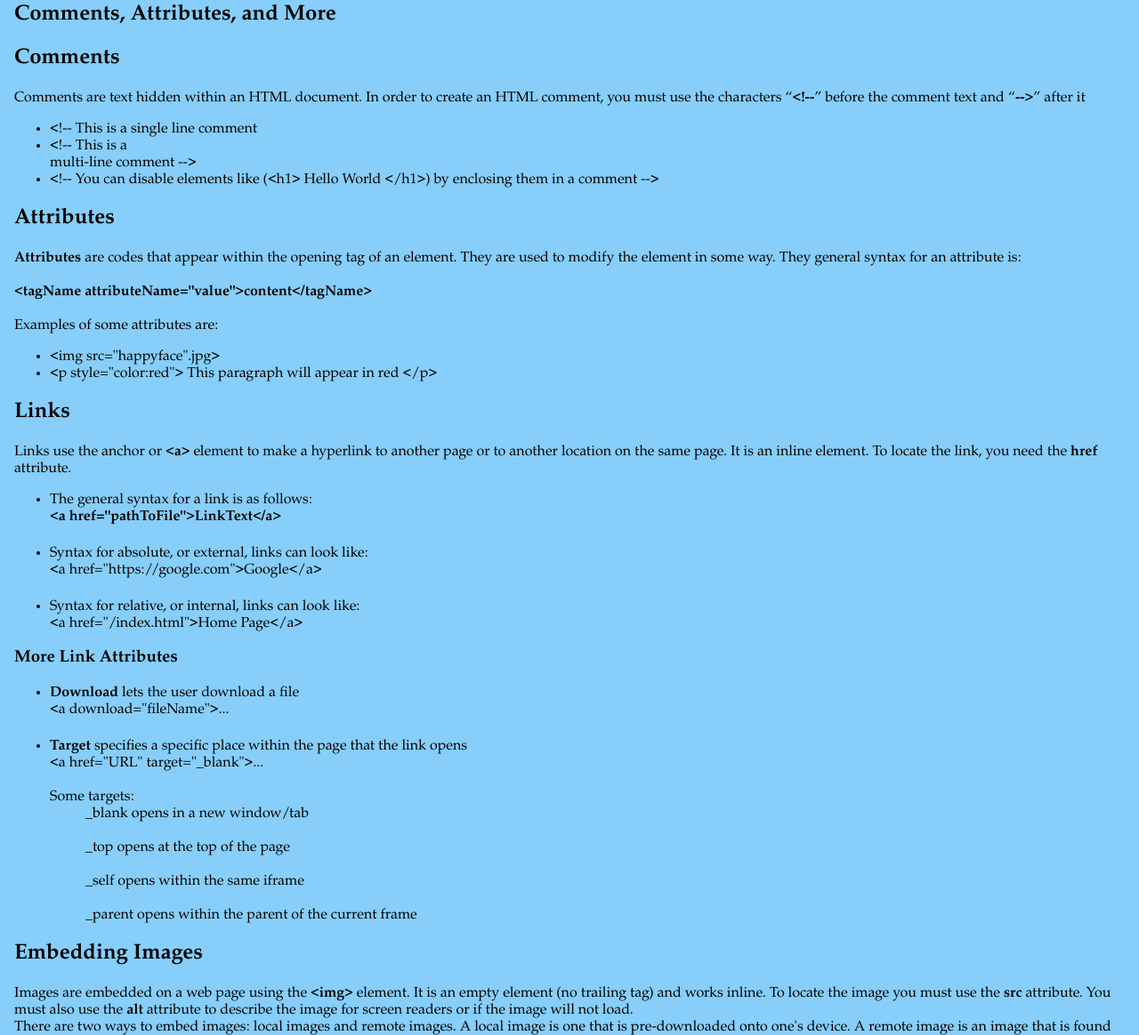
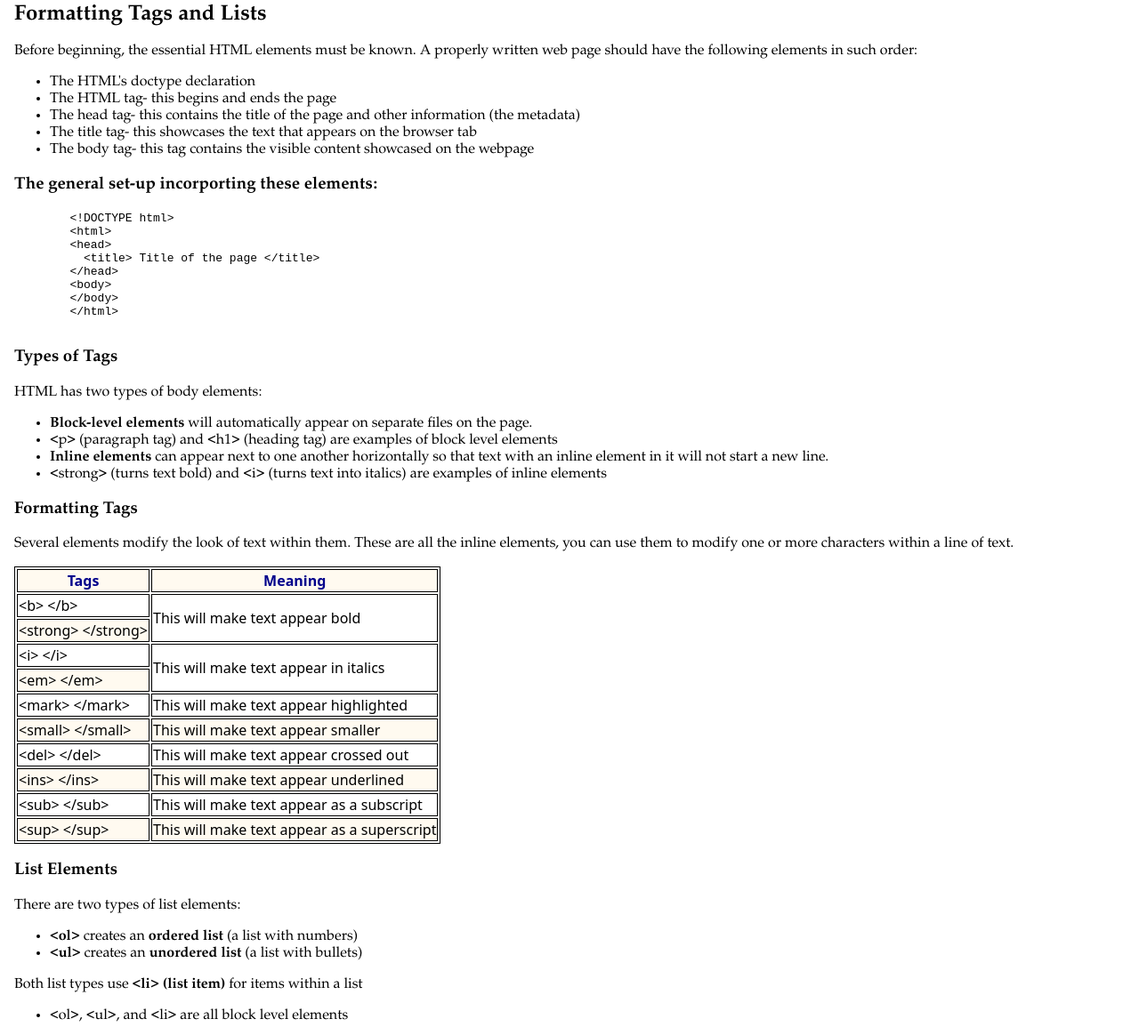
Before and after one commit to cynthias94/Unit_C2_Project_CynthiaShujana, a website: page lesson2.html in a window 1280 px wide. Shown: the part 86-1250 px from the top of the page at 89% size. Drawn offline with Linux system fonts and the light colour scheme.

Commit message:
commit and push

```diff
--- a/lesson2.html
+++ b/lesson2.html
@@ -2,75 +2,111 @@
 <html lang="en">
   <head>
     <title>Lesson 2</title>
+    <style>
+      table,th,td {
+        border: 1px solid black;
+      }
+      tr:nth-child(odd) {
+        background-color: floralwhite
+      }
+    </style>
     <meta charset="UTF-8">
     <meta name="viewport" content="width=device-width">
     <link rel="stylesheet" href="styles.css">
     <script type="module" src="script.js"></script>
   </head>
-    <body style="background-color:lightskyblue;">
     <nav>
       <a href="/">Home</a>
       <a href="/lesson2.html" aria-current="page">Lesson 2</a>
-       <a href="lesson3.html">Lesson 3</a>
+      <a href="lesson3.html">Lesson 3</a>
     </nav>
     <main>
-      <h1 style= "color:black;font-family:garamond;">Comments, Attributes, and More</h1>
-      <h2 style= "color:black;font-family:garamond;">Comments</h2>
-      <p style= "color:black;font-family:garamond;">Comments are text hidden within an HTML document. In order to create an HTML comment, you must use the characters “<b>&lt;!--</b>” before the comment text and “<b>--></b>” after it</p>
+      <h1 style= "color:black;font-family:garamond;">Formatting Tags and Lists</h1>
+      <p style= "color:black;font-family:garamond;">Before beginning, the essential HTML elements must be known. A properly written web page should have the following elements in such order:
+      </p>
       <ul>
-        <li style= "color:black;font-family:garamond;">&lt;!-- This is a single line comment</li>
-        <li style= "color:black;font-family:garamond;">&lt;!-- This is a <br> multi-line comment --> </li>
-        <li style= "color:black;font-family:garamond;">&lt;!-- You can disable elements like  (&lt;h1&gt; Hello World &lt;/h1&gt;) by enclosing  them in a comment --></li>
+        <li style= "color:black;font-family:garamond;">The HTML's doctype declaration</li>
+        <li style= "color:black;font-family:garamond;">The HTML tag- this begins and ends the page</li>
+        <li style= "color:black;font-family:garamond;">The head tag- this contains the title of the page and other information (the metadata)</li>
+        <li style= "color:black;font-family:garamond;">The title tag- this showcases the text that appears on the browser tab</li>
+        <li style= "color:black;font-family:garamond;">The body tag- this tag contains the visible content showcased on the webpage</li>
       </ul>
-      <h2 style= "color:black;font-family:garamond;">Attributes</h2>
-      <p style= "color:black;font-family:garamond;"><b>Attributes</b> are codes that appear within the opening tag of an element. They are used to modify the element in some way. They general syntax for an attribute is: <br> <br>
-        <b>&lt;tagName attributeName="value"&gt;content&lt;/tagName&gt;</b> <br> <br>
-      Examples of some attributes are:</p>
+      <h3 style= "color:black;font-family:garamond;"> The general set-up incorporting these elements:</h3>
+      <pre>
+        &lt;!DOCTYPE html&gt;
+        &lt;html&gt;
+        &lt;head&gt;
+          &lt;title&gt; Title of the page &lt;/title&gt;
+        &lt;/head&gt;
+        &lt;body&gt;
+        &lt;/body&gt;
+        &lt;/html&gt;
+      </pre>
+      <h3 style= "color:black;font-family:garamond;">Types of Tags</h3>
+      <p style= "color:black;font-family:garamond;">HTML has two types of body elements:</p>
+        <ul>
+          <li style= "color:black;font-family:garamond;"><b>Block-level elements</b> will automatically appear on separate files on the page. <br> </li>
+          <li style= "color:black;font-family:garamond;">&lt;p&gt; (paragraph tag) and &lt;h1&gt; (heading tag) are examples of block level elements</li>
+          <li style= "color:black;font-family:garamond;"><b>Inline elements</b> can appear next to one another horizontally so that text with an inline element in it will not start a new line.
+</li>
+          <li style= "color:black;font-family:garamond;">&lt;strong&gt; (turns text bold) and &lt;i&gt; (turns text into italics) are examples of inline elements</li>
+        </ul>
+      <h3 style= "color:black;font-family:garamond;">Formatting Tags</h3>
+      <p style= "color:black;font-family:garamond;">Several elements modify the  look of text within them. These are all the inline elements, you can use them to modify one or more characters within a line of text.</p>
+      <table>
+        <tr>
+          <th style="color:darkblue;">Tags</th>
+          <th style="color:darkblue;">Meaning</th>
+        </tr>
+        <tr>
+          <td>&lt;b&gt; &lt;/b&gt;</td>
+          <td rowspan="2">This will make text appear bold</td>
+        </tr>
+        <tr>
+          <td>&lt;strong&gt; &lt;/strong&gt;</td>
+        </tr>
+        <tr>
+          <td>&lt;i&gt; &lt;/i&gt;</td>
+          <td rowspan="2">This will make text appear in italics</td>
+        </tr>
+        <tr>
+          <td>&lt;em&gt; &lt;/em&gt;</td>
+        </tr>
+        <tr>
+          <td>&lt;mark&gt; &lt;/mark&gt;</td>
+          <td>This will make text appear highlighted</td>
+        </tr>
+        <tr>
+          <td>&lt;small&gt; &lt;/small&gt;</td>
+          <td>This will make text appear smaller</td>
+        </tr>
+        <tr>
+          <td>&lt;del&gt; &lt;/del&gt;</td>
+          <td>This  will make text appear crossed out</td>
+        </tr>
+        <tr>
+          <td>&lt;ins&gt; &lt;/ins&gt;</td>
+          <td>This will make text appear underlined</td>
+        </tr>
+        <tr>
+          <td>&lt;sub&gt; &lt;/sub&gt;</td>
+          <td>This will make text appear as a subscript</td>
+        </tr>
+        <tr>
+          <td>&lt;sup&gt; &lt;/sup&gt;</td>
+          <td>This will make text appear as a superscript</td>
+        </tr>
+      </table>
+      <h3 style= "color:black;font-family:garamond;">List Elements</h3>
+      <p style= "color:black;font-family:garamond;">There are two types of list elements:</p>
       <ul>
-        <li style= "color:black;font-family:garamond;">&lt;img src="happyface".jpg&gt;</li>
-        <li style= "color:black;font-family:garamond;">&lt;p style="color:red"&gt; This paragraph will appear in red &lt;/p&gt;</li>
+        <li style= "color:black;font-family:garamond;"><b>&lt;ol&gt;</b> creates an <b>ordered list</b> (a list with numbers)</li>
+        <li style= "color:black;font-family:garamond;"><b>&lt;ul&gt;</b> creates an <b>unordered list</b> (a list with bullets)</li>
       </ul>
-      <h2 style= "color:black;font-family:garamond;">Links</h2>
-      <p style= "color:black;font-family:garamond;">Links use the anchor or <b>&lt;a&gt;</b> element to make a hyperlink to another page or to another location on the same page. It is an inline element. To locate the link, you need the <b>href</b> attribute.</p>
+      <p style= "color:black;font-family:garamond;">Both list types use <b>&lt;li&gt; (list item)</b> for items within a list</p>
       <ul>
-        <li style= "color:black;font-family:garamond;">The general syntax for a link is as follows:<br>
-        <b>&lt;a href="pathToFile"&gt;LinkText&lt;/a&gt;</b></li> <br>
-        <li style= "color:black;font-family:garamond;"> Syntax for absolute, or external, links can look like: <br>
-        &lt;a href="https://google.com"&gt;Google&lt;/a&gt;</li> <br>
-        <li style= "color:black;font-family:garamond;">Syntax for relative, or internal, links can look like: <br>
-        &lt;a href="/index.html"&gt;Home Page&lt;/a&gt;</li>
+        <li style= "color:black;font-family:garamond;">&lt;ol&gt;, &lt;ul&gt;, and &lt;li&gt; are all block level elements</li>
       </ul>
-      <h3 style= "color:black;font-family:garamond;">More Link Attributes</h3>
-      <ul>
-        <li style= "color:black;font-family:garamond;"><b>Download</b> lets the user download a file <br>
-        &lt;a download="fileName"&gt;...</li> <br>
-        <li style= "color:black;font-family:garamond;"><b>Target</b> specifies a specific place within the page that the link opens <br>
-        &lt;a href="URL" target="_blank"&gt;... <br> <br>
-        Some targets: <br>
-        <ol style= "color:black;font-family:garamond;">_blank opens in a new window/tab
-</ol> <br>
-        <ol style= "color:black;font-family:garamond;">_top opens at the top of the page
-</ol> <br>
-        <ol style= "color:black;font-family:garamond;">_self opens within the same iframe</ol> <br><ol> _parent opens within the parent of the current frame
-</ol></li>
-      </ul>
-      <h2 style= "color:black;font-family:garamond;">Embedding Images</h2>
-      <p style= "color:black;font-family:garamond;">Images are embedded on a web page using the <b>&lt;img&gt;</b> element. It is an empty element (no trailing tag) and works inline. To locate the image you must  use  the <b>src</b> attribute. You must also use the <b>alt</b> attribute to describe the image for screen readers or if the image will not load. <br>
-      There are two ways to embed images: local images and remote images. A local image is one that is pre-downloaded onto one's device. A remote image is an image that is found on the web through a link. <br> <br>
-      An example syntax for a local image is as follows: <br>
-      &lt;img src="happyface.jpg"alt="Smiley Face"&gt;<br> <br>
-     An example for the syntax of a remote image is as follows: <br>
-      &lt;img src="happyface.png"alt="Smiley Face"&gt; <br> <br>
-      On a web page, this embedded image will appear as such: <br>
-       <img src="happyface.png"alt="Smiley Face"style="width:300px"></p>
-      <h3 style= "color:black;font-family:garamond;">Sizing Images</h3>
-      <p style= "color:black;font-family:garamond;">You can control the size of images using the width or height attributes, or both. The actual dimensions are specified in pixels. If you only specify solely the height or width, the image will scale proportionally. If you specify both, the image will fix itself to the dimensions you chose. <br> <br>
-        An example syntax of this is as follows: <br>
-        &lt;img src=”file”width=”200”&gt; <br> <br>
-The HTML <b>style attribute</b> can also be used to add style to an element. This includes color, font, font size, and more. In the case of images, one can specify the height and width of the image using this attribute. <br> <br>
-        The general syntax is as follows: <br>
-        &lt;tagname style="property:value;"&gt;</p>
-
     </main>
   </body>
 </html>
```
Also changed, not shown: lesson1.html (+1 -1 lines), lesson3.html (+1 -1 lines), lesson5.html (+1 -1 lines), lesson7.html (+1 -1 lines), lesson9.html (+1 -1 lines), html5.png.
